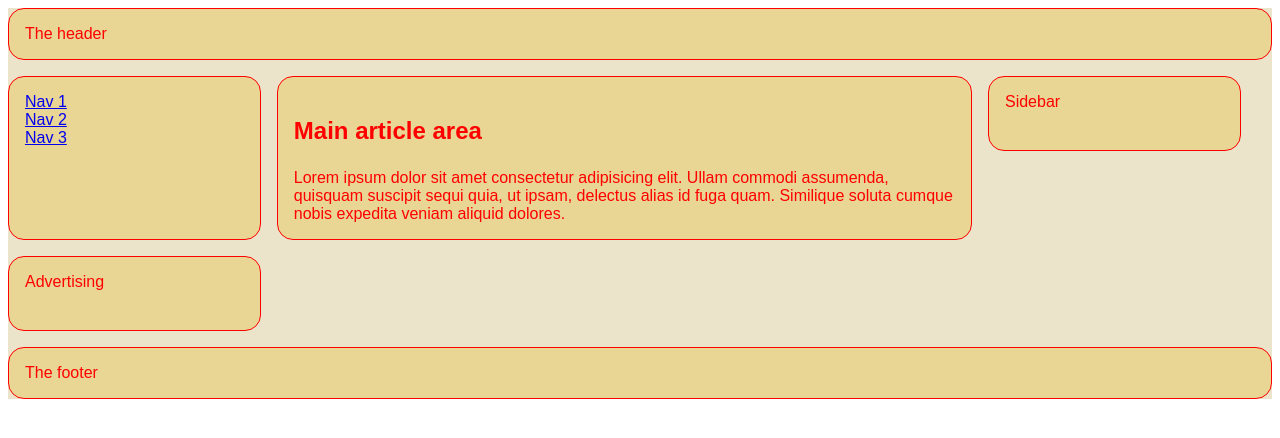
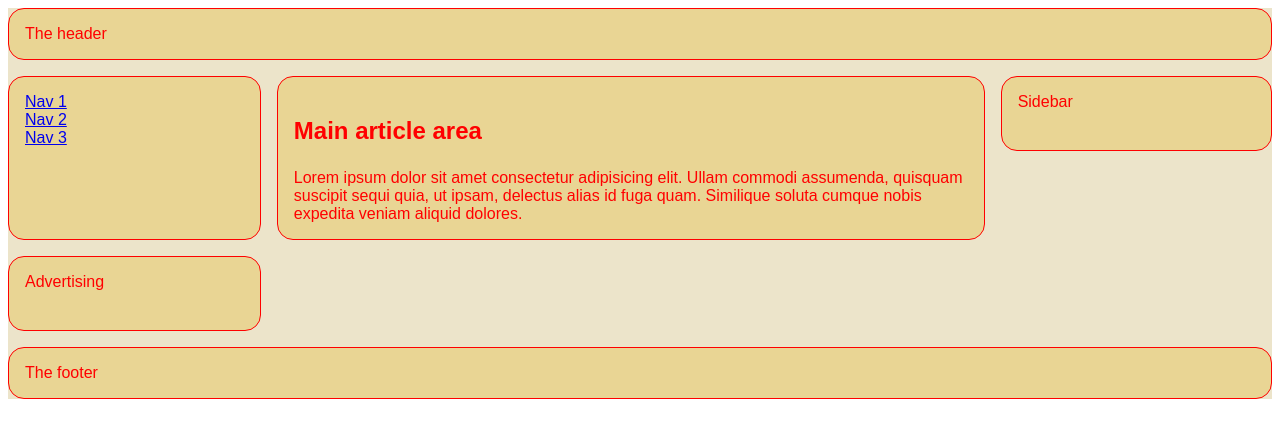
Before and after one commit to VVojtaZ/TSI, a plain HTML site: page RWD/index.html in a window 1280 px wide. Drawn offline with Linux system fonts and the light colour scheme.

Commit message:
He made final corrections.

```diff
--- a/RWD/css/flex.css
+++ b/RWD/css/flex.css
@@ -83,16 +83,21 @@ main h2{
     }
 
     main{
-        flex-basis: 55%;
+        flex-basis: 56%;
         order: -1;
         margin-right: 1em;
     }
 
     .sidebar, .advert{
         margin-bottom: 1em;
+        margin-right: 0;
         display: flex;
         flex-basis: 20%;
         height: 4.7em;
+    }
+
+    .sidebar{
+        flex-grow: 1;
     }
 
     footer{
```
